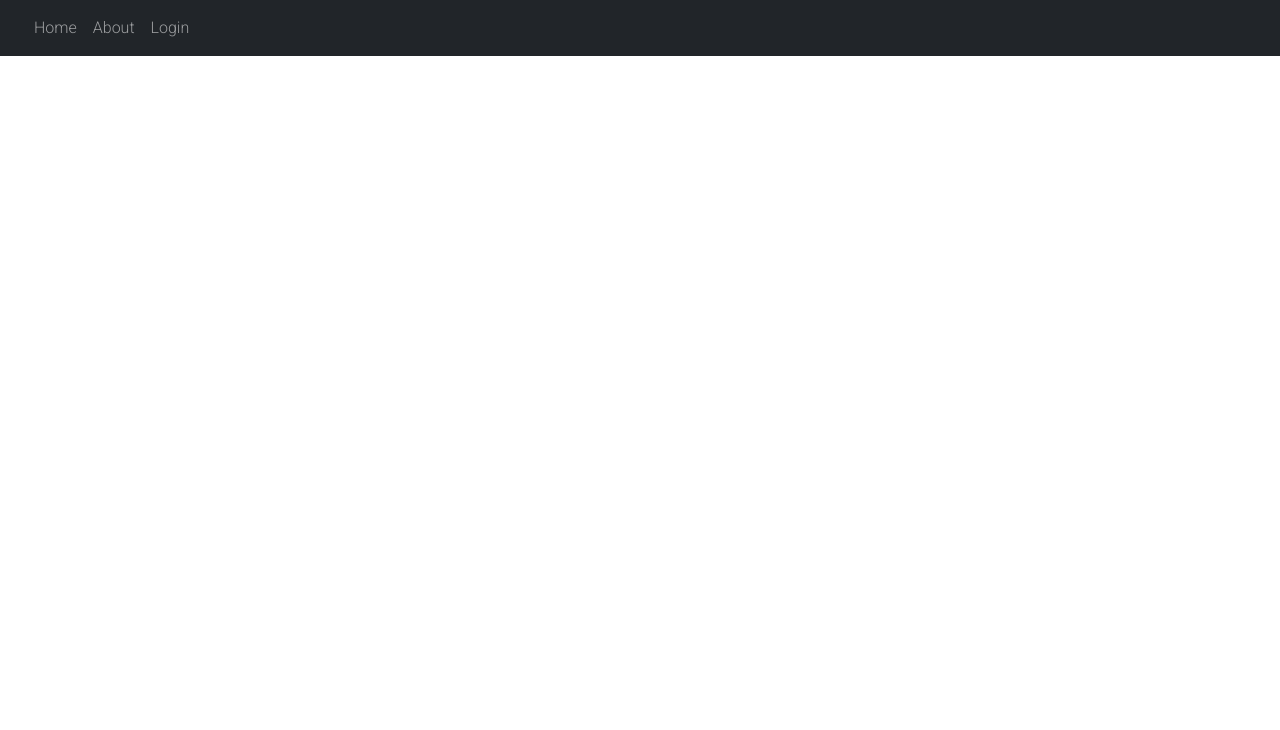
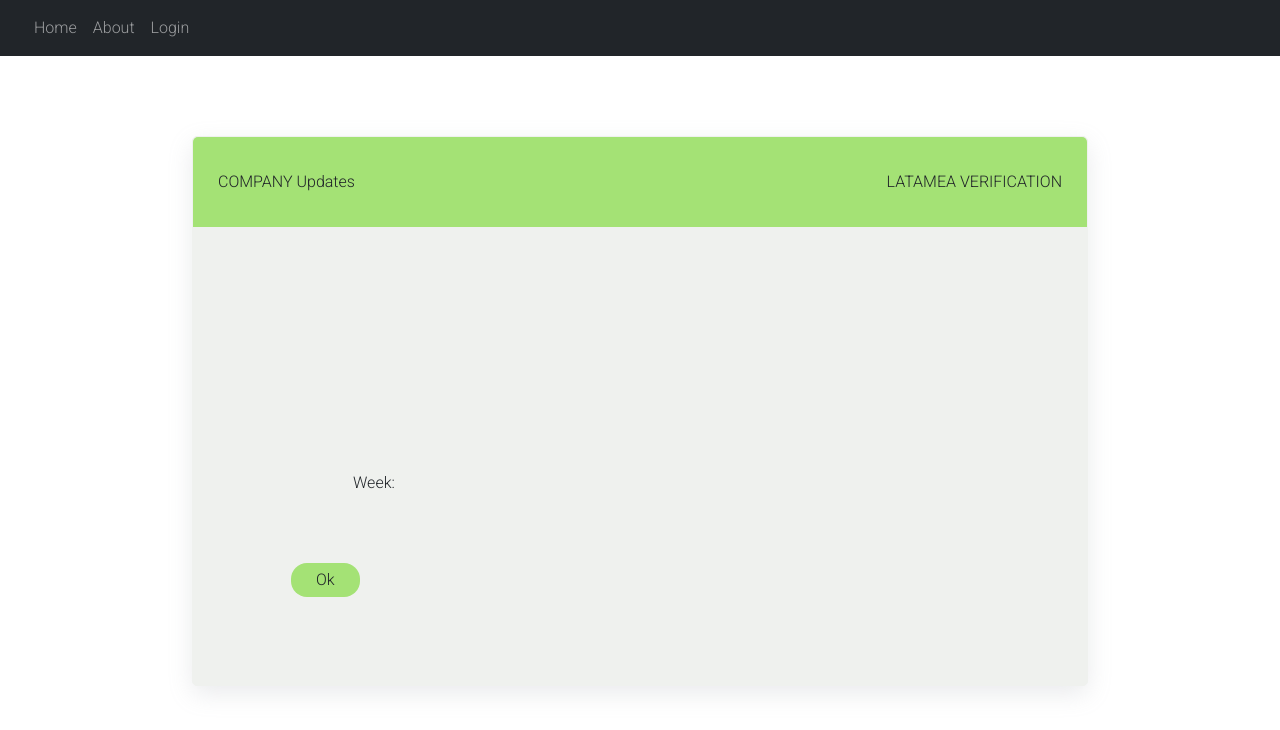
Before and after one commit to atjaqueline/client-sp, a React (Create React App) app: page /previous in a window 1280 px wide. Before the commit this address had no page. Shown: the top 730 px of the page. Built offline with nearby package versions, Linux system fonts and the light colour scheme; a web font is replaced by a local one.

Commit message:
add previous page

```diff
--- a/src/App.js
+++ b/src/App.js
@@ -5,6 +5,7 @@ import Home from "./Home";
 import Overview from "./Overview";
 import Update from "./Update";
 import UpdateDetails from "./UpdateDetails";
+import PreviousWeek from "./PreviousWeek";
 
 function App({ id }) {
   return (
@@ -17,6 +18,7 @@ function App({ id }) {
             <Route path="/overview" element={<Overview />}></Route>
             <Route path="/update" element={<Update />}></Route>
             <Route path="/details" element={<UpdateDetails />}></Route>
+            <Route path="/previous" element={<PreviousWeek />}></Route>
             {/* <Route path="updates/:id" element={<Updates />} id={id} />
              */}
           </Routes>
--- a/src/Home.js
+++ b/src/Home.js
@@ -13,7 +13,7 @@ const Home = () => {
         <div className="content-container">
           <div className="img-container">
             <img src="https://media.istockphoto.com/id/1147544807/vector/thumbnail-image-vector-graphic.jpg?s=612x612&w=0&k=20&c=rnCKVbdxqkjlcs3xH87-9gocETqpspHFXu5dIGB4wuM="></img>
-            <a>PREVIOUS WEEKS</a>
+            <a href="/previous">PREVIOUS WEEKS</a>
           </div>
           <div className="text-container">
             <div className="info-container">
--- /dev/null
+++ b/src/PreviousWeek.js
@@ -0,0 +1,36 @@
+import "./Home.css";
+import axios from "axios";
+import React, { useEffect, useState } from "react";
+
+const PreviousWeek = () => {
+  return (
+    <div>
+      <div className="update-container">
+        <div className="header">
+          <p>COMPANY Updates</p>
+          <p>LATAMEA VERIFICATION</p>
+        </div>
+        <div className="content-container">
+
+          <div className="text-container">
+            <h2></h2>
+            <div className="info-container">
+                 {/* map to overview and previous week data */}
+              <ul>
+                <li>Week:  </li>
+              </ul>
+            </div>
+            <div className="button-container btn-updates-container btn-mgn">
+
+              <a href="/update" className="btn btn-green">
+                Ok
+              </a>
+            </div>
+          </div>
+        </div>
+      </div>
+    </div>
+  );
+};
+
+export default PreviousWeek;
```
